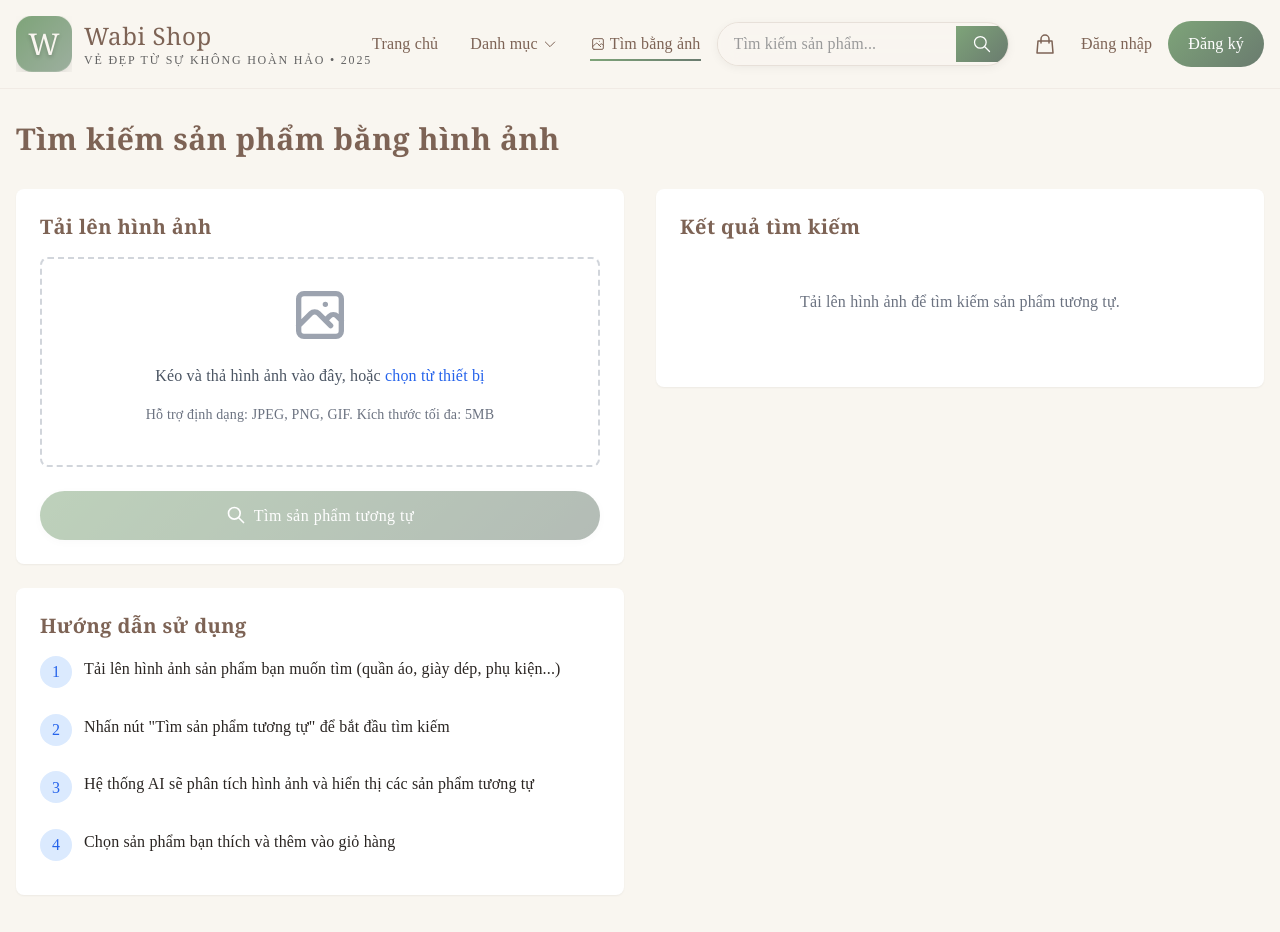
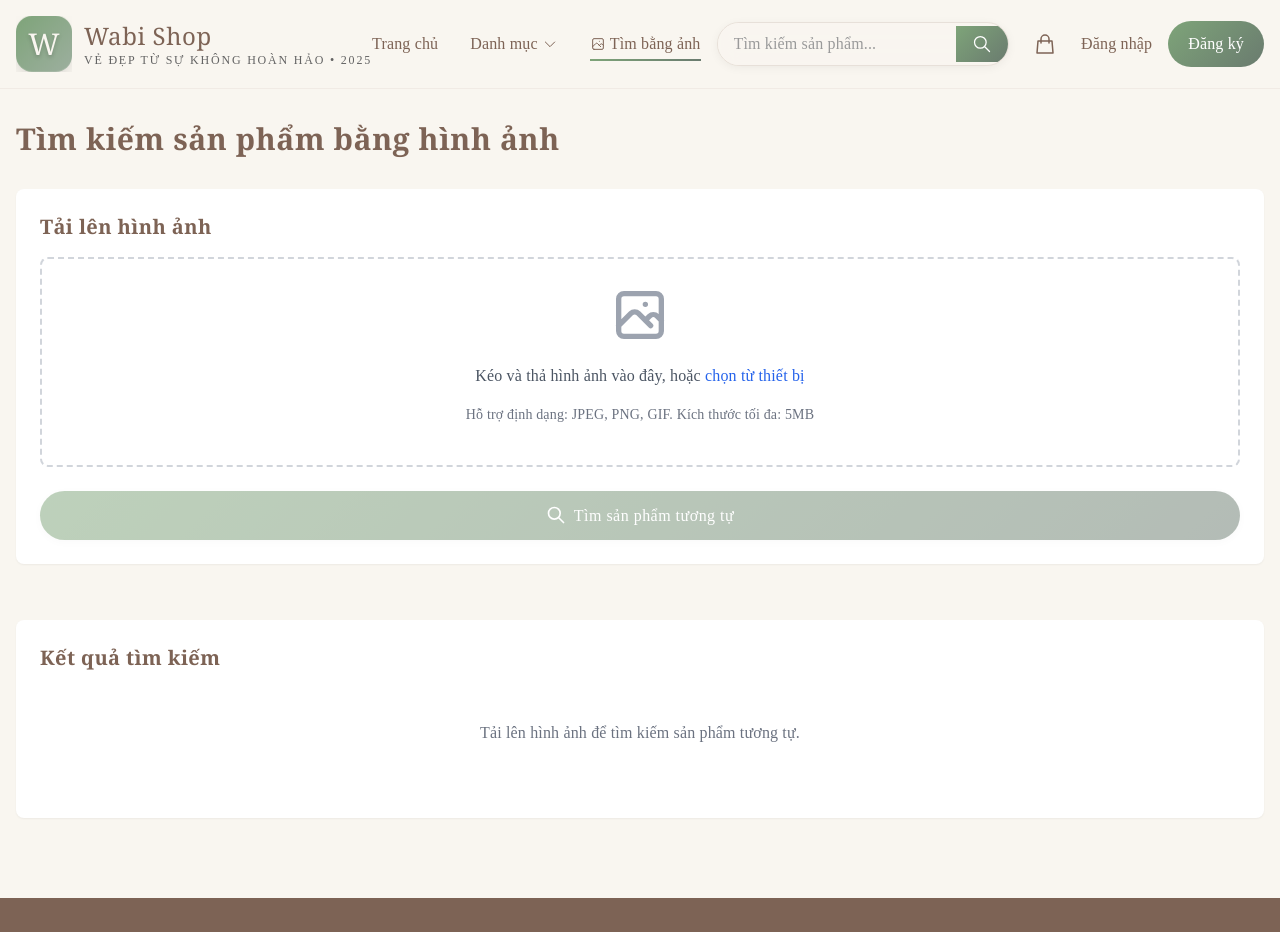
Before and after one commit to HoangHao1404/CongCu, a React (Vite) app: page /upload-search in a window 1280 px wide. Shown: the top 932 px of the page. Built offline with nearby package versions, Linux system fonts and the light colour scheme.

Commit message:
Thêm UploadImagePage

```diff
--- a/src/pages/UploadImagePage.jsx
+++ b/src/pages/UploadImagePage.jsx
@@ -96,7 +96,7 @@ const UploadImagePage = () => {
     <div className="container mx-auto px-4 py-8">
       <h1 className="text-3xl font-bold mb-8">Tìm kiếm sản phẩm bằng hình ảnh</h1>
 
-      <div className="grid grid-cols-1 md:grid-cols-2 gap-8 mb-12">
+      <div className="flex flex-col gap-8 mb-12">
         <div>
           {/* Upload Section */}
           <div className="bg-white rounded-lg shadow-sm p-6 mb-6">
@@ -172,41 +172,6 @@ const UploadImagePage = () => {
               </button>
             </div>
           </div>
-
-          {/* Instructions */}
-          <div className="bg-white rounded-lg shadow-sm p-6">
-            <h2 className="text-xl font-bold mb-4">Hướng dẫn sử dụng</h2>
-
-            <div className="space-y-4">
-              <div className="flex items-start">
-                <div className="flex-shrink-0 w-8 h-8 bg-blue-100 text-blue-600 rounded-full flex items-center justify-center mr-3">
-                  1
-                </div>
-                <p>Tải lên hình ảnh sản phẩm bạn muốn tìm (quần áo, giày dép, phụ kiện...)</p>
-              </div>
-
-              <div className="flex items-start">
-                <div className="flex-shrink-0 w-8 h-8 bg-blue-100 text-blue-600 rounded-full flex items-center justify-center mr-3">
-                  2
-                </div>
-                <p>Nhấn nút "Tìm sản phẩm tương tự" để bắt đầu tìm kiếm</p>
-              </div>
-
-              <div className="flex items-start">
-                <div className="flex-shrink-0 w-8 h-8 bg-blue-100 text-blue-600 rounded-full flex items-center justify-center mr-3">
-                  3
-                </div>
-                <p>Hệ thống AI sẽ phân tích hình ảnh và hiển thị các sản phẩm tương tự</p>
-              </div>
-
-              <div className="flex items-start">
-                <div className="flex-shrink-0 w-8 h-8 bg-blue-100 text-blue-600 rounded-full flex items-center justify-center mr-3">
-                  4
-                </div>
-                <p>Chọn sản phẩm bạn thích và thêm vào giỏ hàng</p>
-              </div>
-            </div>
-          </div>
         </div>
 
         {/* Results Section */}
```
